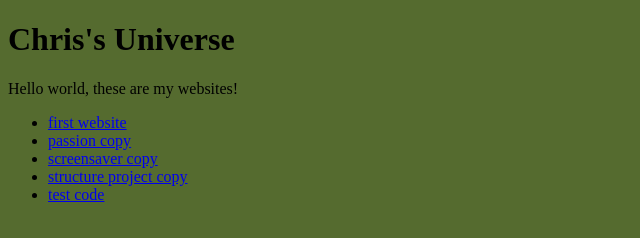
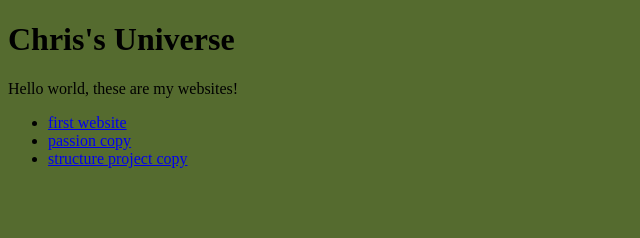
Before and after one commit to ChrisZX123/homepage, a plain HTML site: page index.html in a window 1280 px wide. Shown: the whole page, without its empty margins (0-640 px from the left). Drawn offline with Linux system fonts and the light colour scheme.

Commit message:
Update index.html

```diff
--- a/index.html
+++ b/index.html
@@ -10,9 +10,9 @@
 <ul>
 	<li><a href="first website copy/index.html">first website</a>
 		<li><a href="passion copy/index.html">passion copy</a>
-			<li><a href="screensaver copy/index.html">screensaver copy</a>
+			<!--<li><a href="screensaver copy/index.html">screensaver copy</a>-->
 				<li><a href="structure project copy/index.html">structure project copy</a>
-					<li><a href="test cod/index.html">test code</a>
+					<!--<li><a href="test cod/index.html">test code</a>-->
 
 
 
```
